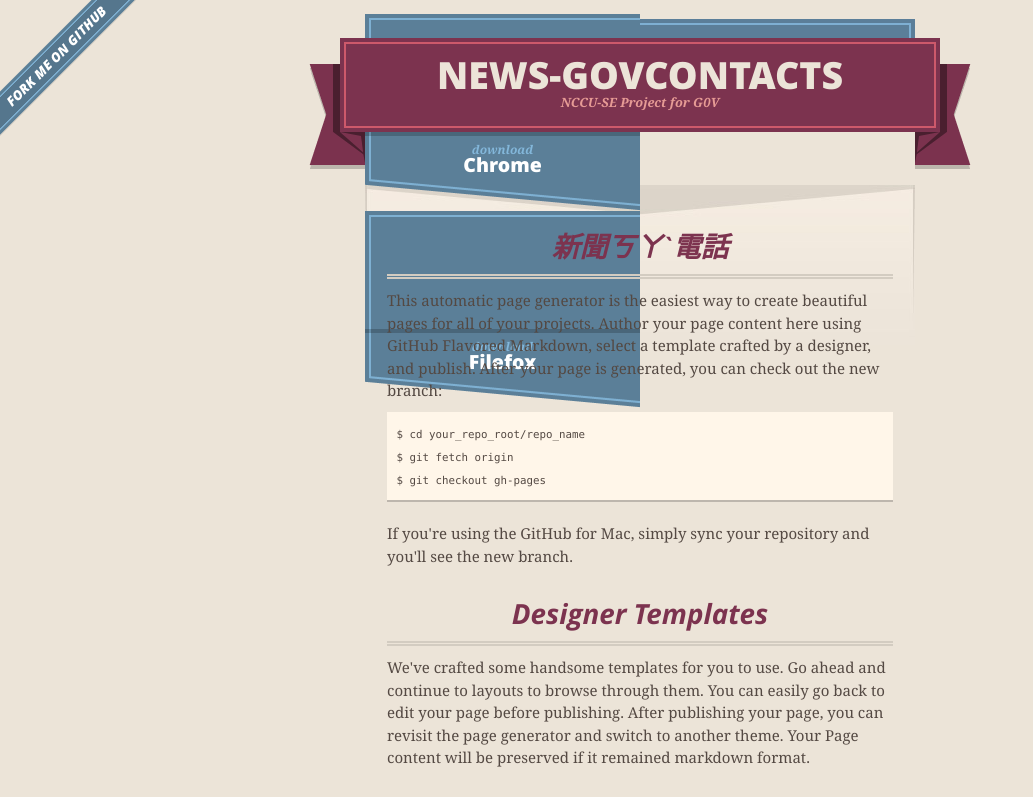
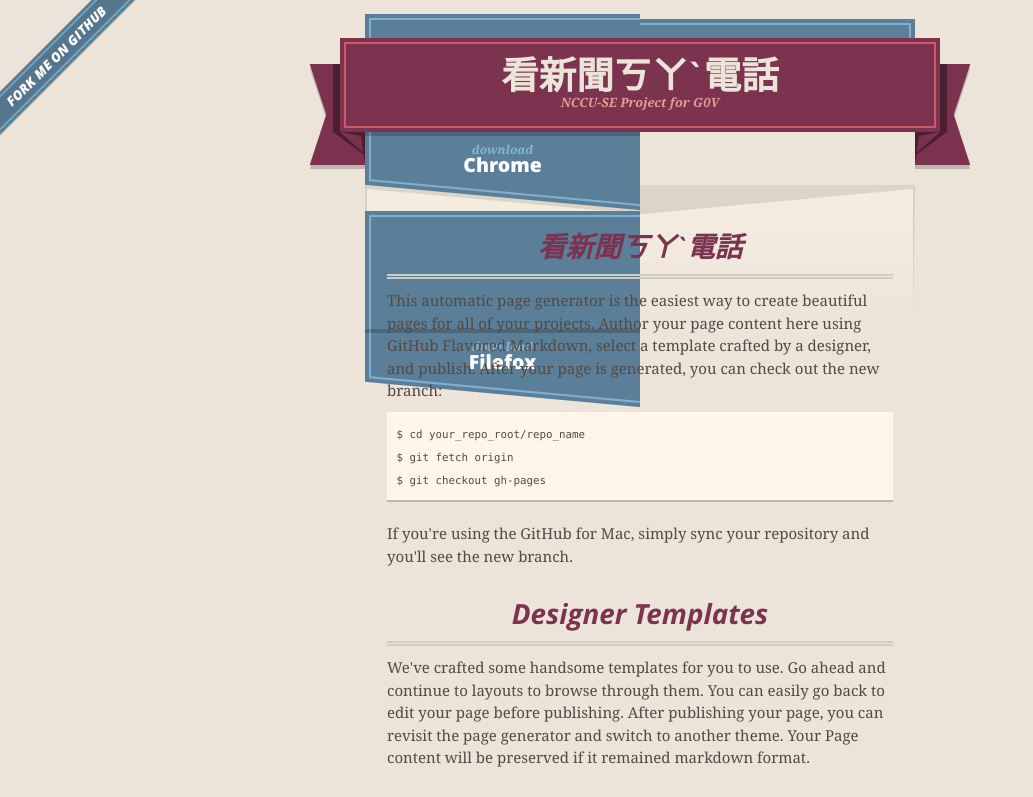
Before and after one commit to nccucs-se-group4/news-govcontacts, a plain HTML site: page index.html in a window 1280 px wide. Shown: the top 797 px of the page, without its empty margins (0-1033 px from the left). Drawn offline with nearby package versions, Linux system fonts and the light colour scheme.

Commit message:
Update index.html

```diff
--- a/index.html
+++ b/index.html
@@ -28,7 +28,7 @@
       <header>
         <span class="ribbon-outer">
           <span class="ribbon-inner">
-            <h1>News-govcontacts</h1>
+            <h1>看新聞ㄎㄚˋ電話</h1>
             <h2>NCCU-SE Project for G0V</h2>
           </span>
           <span class="left-tail"></span>
@@ -39,7 +39,8 @@
       <section id="downloads">
         <span class="inner">
           <!--<a href="https://github.com/nccucs-se-group4/news-govcontacts/zipball/master" class="zip"><em>download</em> .ZIP</a><a href="https://github.com/nccucs-se-group4/news-govcontacts/tarball/master" class="tgz"><em>download</em> .TGZ</a>-->
-          <a href="https://github.com/nccucs-se-group4/news-LyContacts-extension"><em>download</em> Chrome</a><a href="https://github.com/nccucs-se-group4/firefox-extension"><em>download</em> Filefox</a>
+          <a href="https://github.com/nccucs-se-group4/news-LyContacts-extension"><em>download</em> Chrome</a>
+          <a href="https://github.com/nccucs-se-group4/firefox-extension"><em>download</em> Filefox</a>
         </span>
       </section>
 
@@ -49,7 +50,7 @@
 
       <section id="main_content">
         <h3>
-<a name="welcome-to-github-pages" class="anchor" href="#welcome-to-github-pages"><span class="octicon octicon-link"></span></a>新聞ㄎㄚˋ電話</h3>
+<a name="welcome-to-github-pages" class="anchor" href="#welcome-to-github-pages"><span class="octicon octicon-link"></span></a>看新聞ㄎㄚˋ電話</h3>
 
 <p>This automatic page generator is the easiest way to create beautiful pages for all of your projects. Author your page content here using GitHub Flavored Markdown, select a template crafted by a designer, and publish. After your page is generated, you can check out the new branch:</p>
 
```
